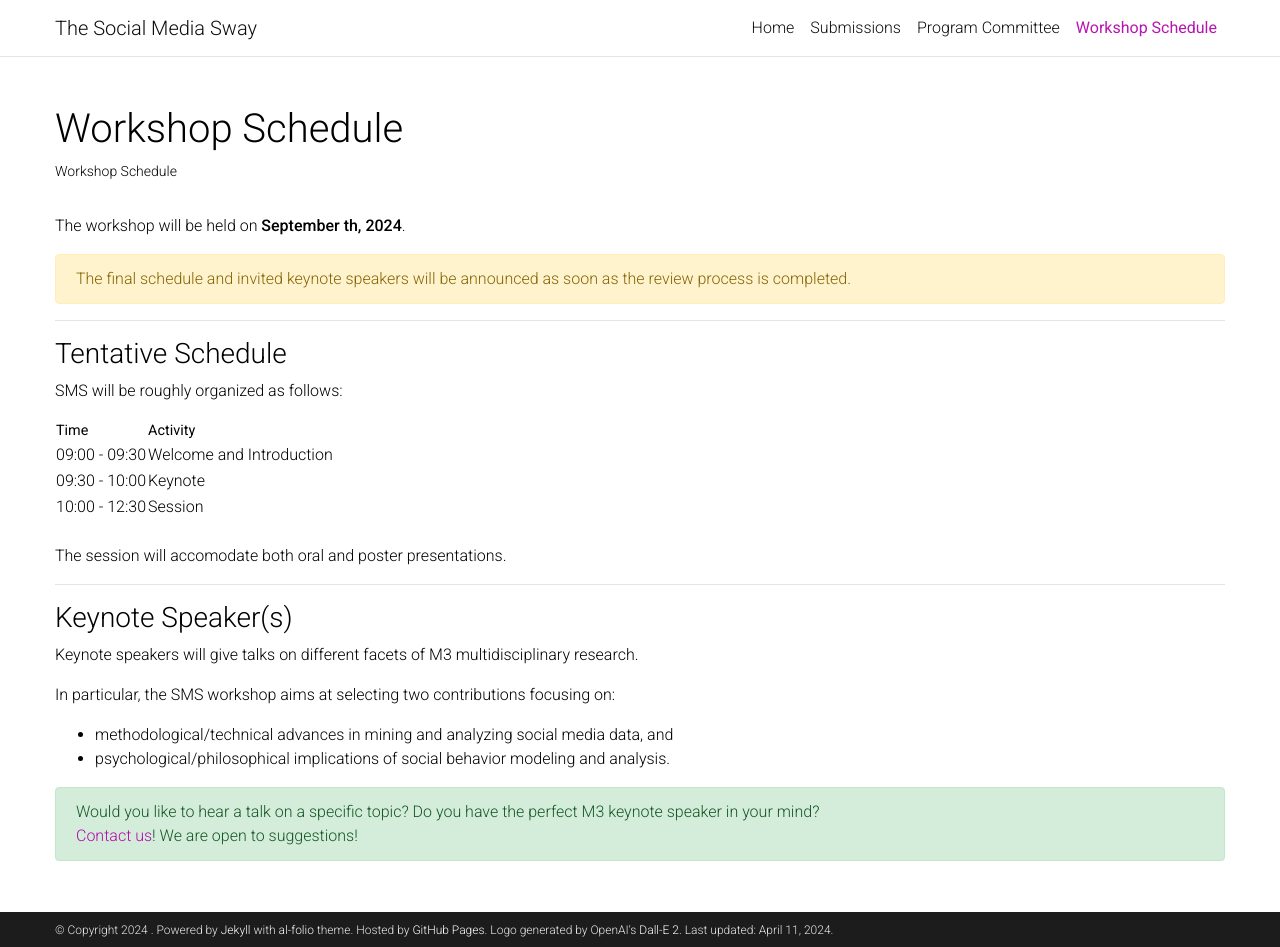
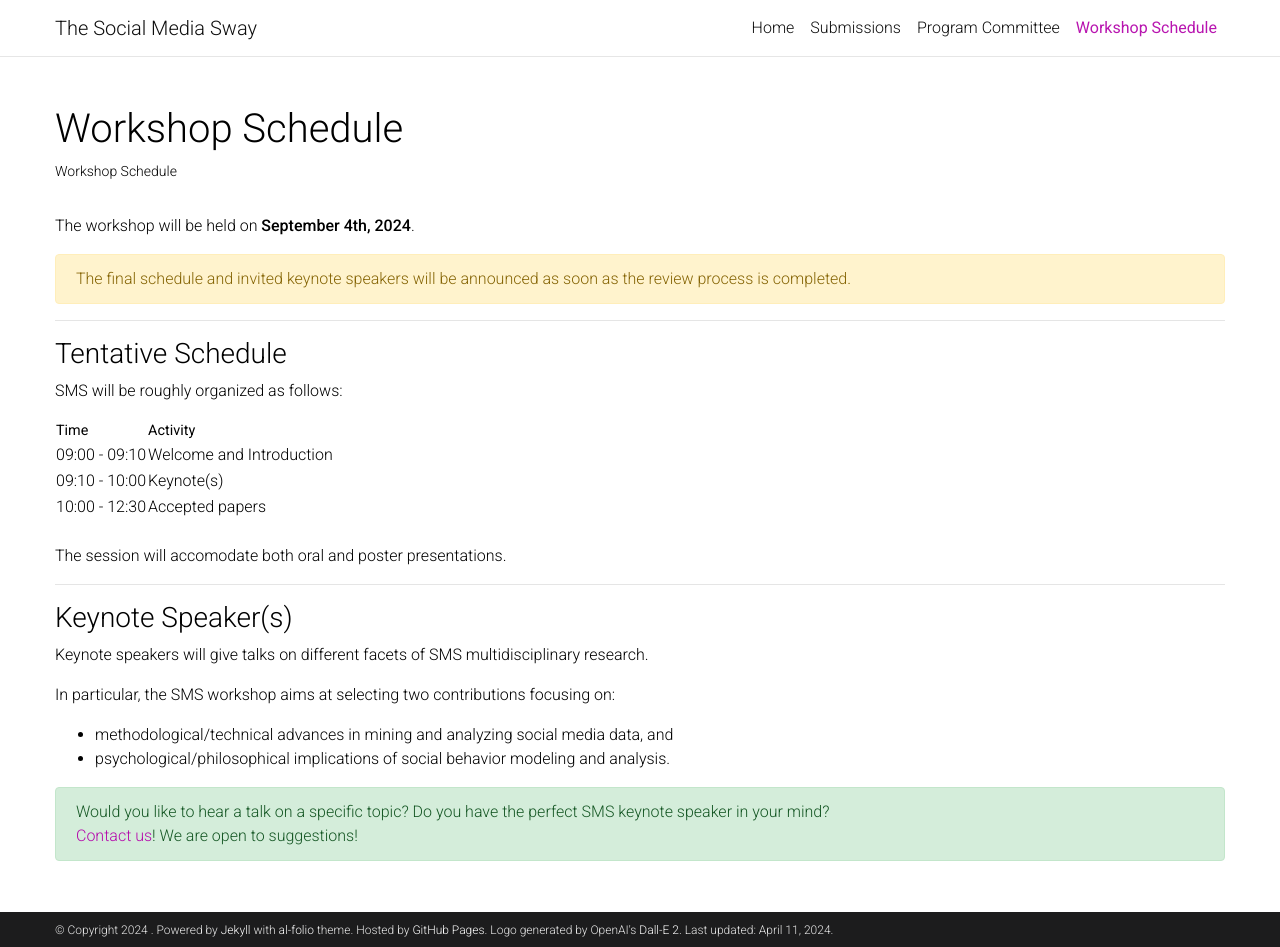
Before and after one commit to SMS-workshop/SMS-workshop.github.io, a Jekyll site: the page built from _pages/Schedule.md, in a window 1280 px wide and 947 px high. Built offline with Jekyll 4.4.1, drawn with Linux system fonts in a browser that asks for light colours; a style sheet for code colours, icons or effects is not loaded.

Commit message:
:art: SMS

```diff
--- a/_pages/Schedule.md
+++ b/_pages/Schedule.md
@@ -7,7 +7,7 @@ nav: true
 nav_order: 4
 ---
 
-The workshop will be held on **September th, 2024**.
+The workshop will be held on **September 4th, 2024**.
 
 The final schedule and invited keynote speakers will be announced as soon as the review process is completed.
 {: .alert .alert-warning}
@@ -20,9 +20,9 @@ SMS will be roughly organized as follows:
 
 | Time          | Activity                 |
 |---------------|--------------------------|
-| 09:00 - 09:30 | Welcome and Introduction |
-| 09:30 - 10:00 | Keynote                  |
-| 10:00 - 12:30 | Session                  |
+| 09:00 - 09:10 | Welcome and Introduction |
+| 09:10 - 10:00 | Keynote(s)               |
+| 10:00 - 12:30 | Accepted papers          |
 
 
 <br/>
@@ -32,13 +32,13 @@ The session will accomodate both oral and poster presentations.
 
 ### Keynote Speaker(s)
 
-Keynote speakers will give talks on different facets of M3 multidisciplinary research.
+Keynote speakers will give talks on different facets of SMS multidisciplinary research.
 
 In particular, the SMS workshop aims at selecting two contributions focusing on:
 - methodological/technical advances in mining and analyzing social media data, and
 - psychological/philosophical implications of social behavior modeling and analysis.
 
 
-Would you like to hear a talk on a specific topic? Do you have the perfect M3 keynote speaker in your mind?
+Would you like to hear a talk on a specific topic? Do you have the perfect SMS keynote speaker in your mind?
 <a href="mailto:mind-meets-media-workshop@googlegroups.com">Contact us</a>! We are open to suggestions!
 {: .alert .alert-success}
```
